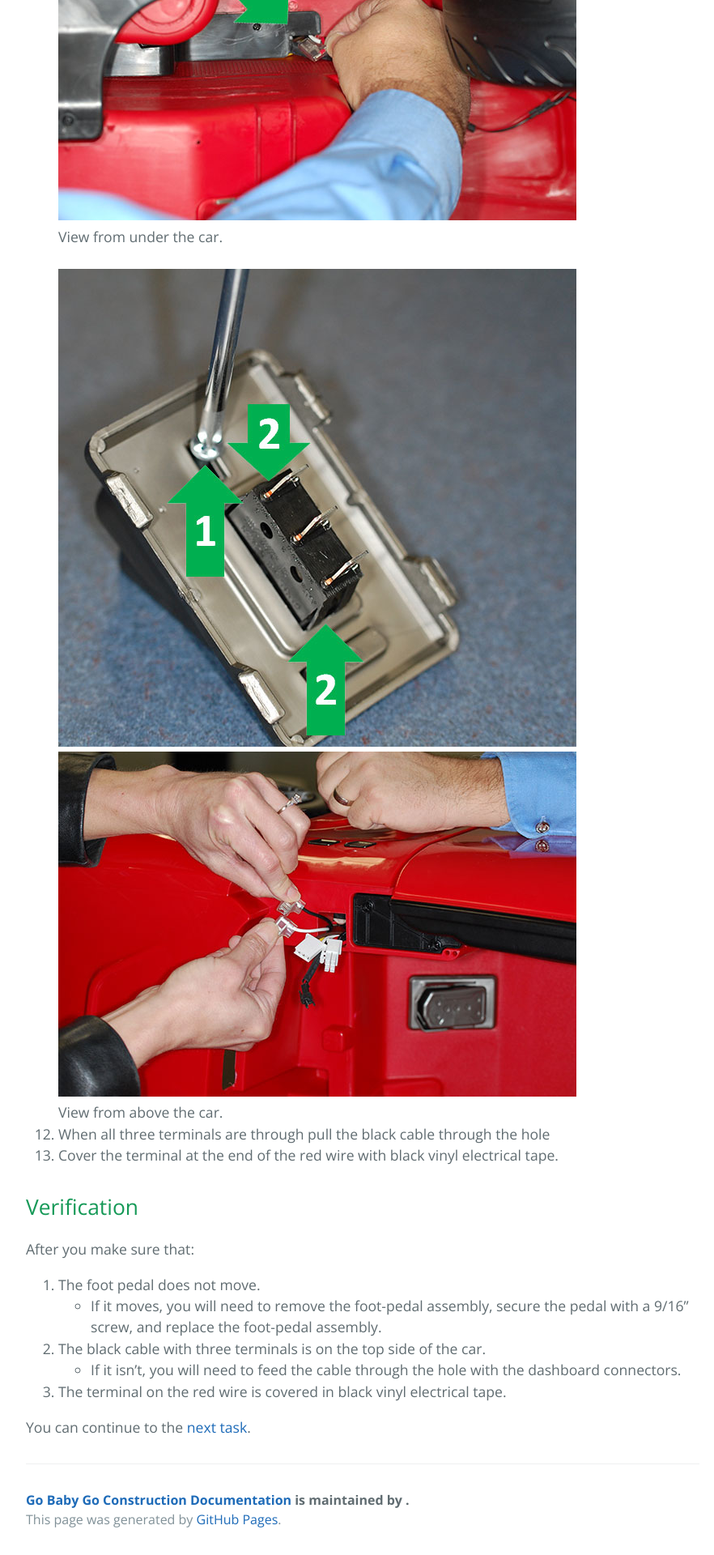
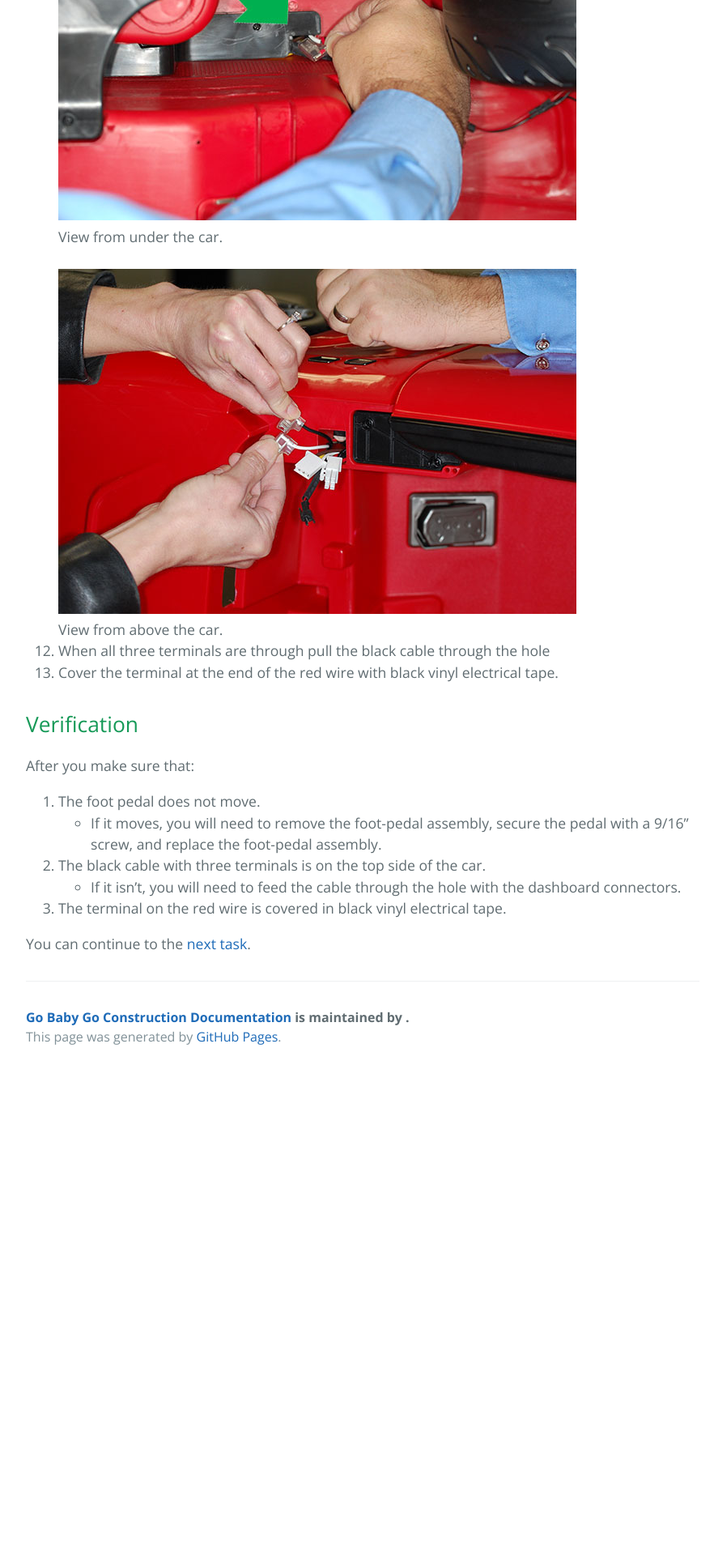
Before and after one commit to MercerU-TCO/GoBabyGo, a Jekyll site: the page built from docs/pages/cars-maserati-task05.md, in a window 1280 px wide. Shown: the part 2224-4144 px from the top of the page at 81% size, without its empty margins (192-1074 px from the left). Built offline with Jekyll 4.4.1, drawn with Linux system fonts in a browser that asks for light colours; after the commit the page ends 3548 px from its top, so only the background shows below that.

Commit message:
removed extra image link

```diff
--- a/docs/pages/cars-maserati-task05.md
+++ b/docs/pages/cars-maserati-task05.md
@@ -21,7 +21,7 @@ _Note that this is only required for cars that will be operated by hand._
 6. Replace the pedal and use a 9/16" screw (_not the screw that you removed!!_) to secure the foot pedal to the base.
 7. From the underside of the car, pull the wires that were connected to the foot pedal through the bottom of the car.
 8. Replace the gray foot pedal in the floor of the car so that all four tabs snap into the floor. You might need to push on the tabs with the flat-tip screwdriver for them to snap into place.
-9. Locate the terminals at the end of the cable that was connected to the foot pedal and, one at a time, feed them through the hole with the connectors from the dashboard. <br />This is easier with two people, one on each side of the car.<br />![Foot pedal cable - underside view]({{ site.baseurl }}/assets/images/maserati-task05-004.jpg)<br />View from under the car.<br /><br />![Foot pedal assembly]({{ site.baseurl }}/assets/images/maserati-task05-003.jpg)![Foot pedal cable - top view]({{ site.baseurl }}/assets/images/maserati-task05-005.jpg)<br />View from above the car.<br />
+9. Locate the terminals at the end of the cable that was connected to the foot pedal and, one at a time, feed them through the hole with the connectors from the dashboard. <br />This is easier with two people, one on each side of the car.<br />![Foot pedal cable - underside view]({{ site.baseurl }}/assets/images/maserati-task05-004.jpg)<br />View from under the car.<br /><br />![Foot pedal cable - top view]({{ site.baseurl }}/assets/images/maserati-task05-005.jpg)<br />View from above the car.<br />
 10. When all three terminals are through pull the black cable through the hole
 11. Cover the terminal at the end of the red wire with black vinyl electrical tape.
 
```
